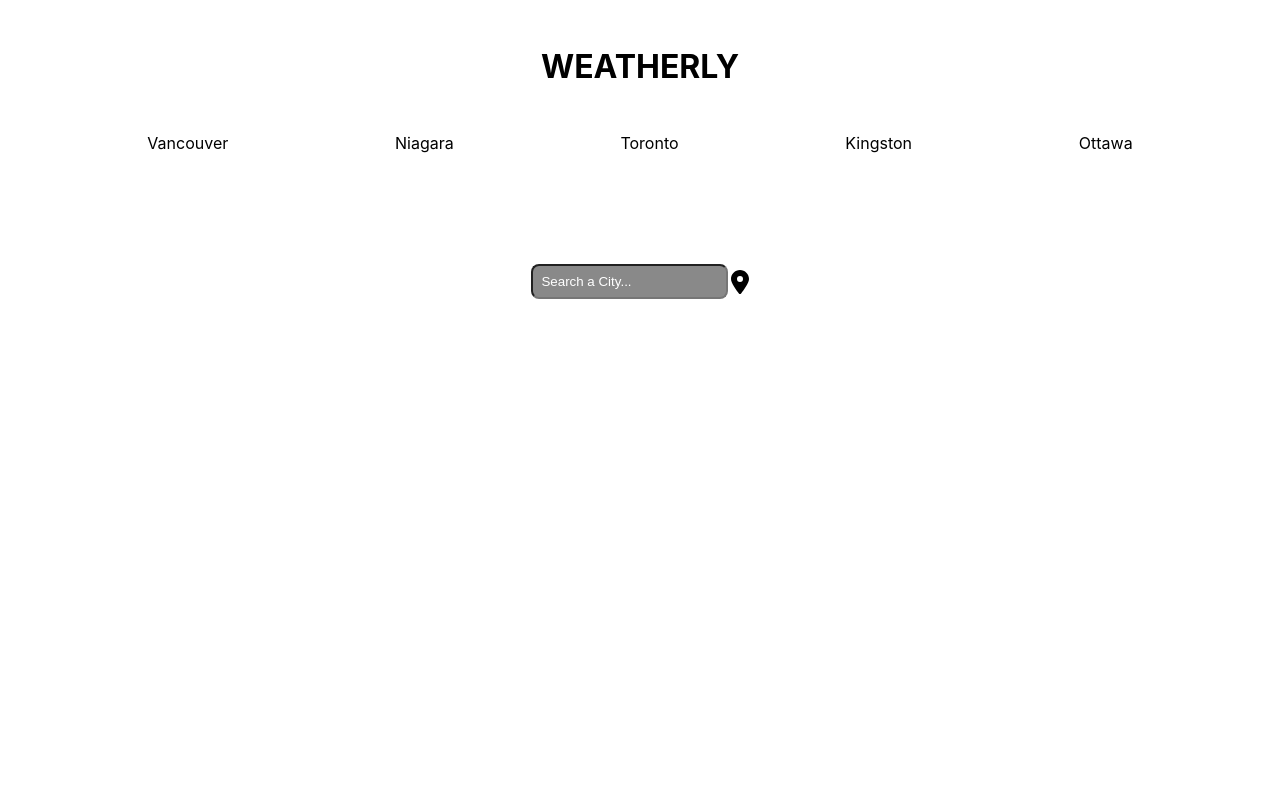
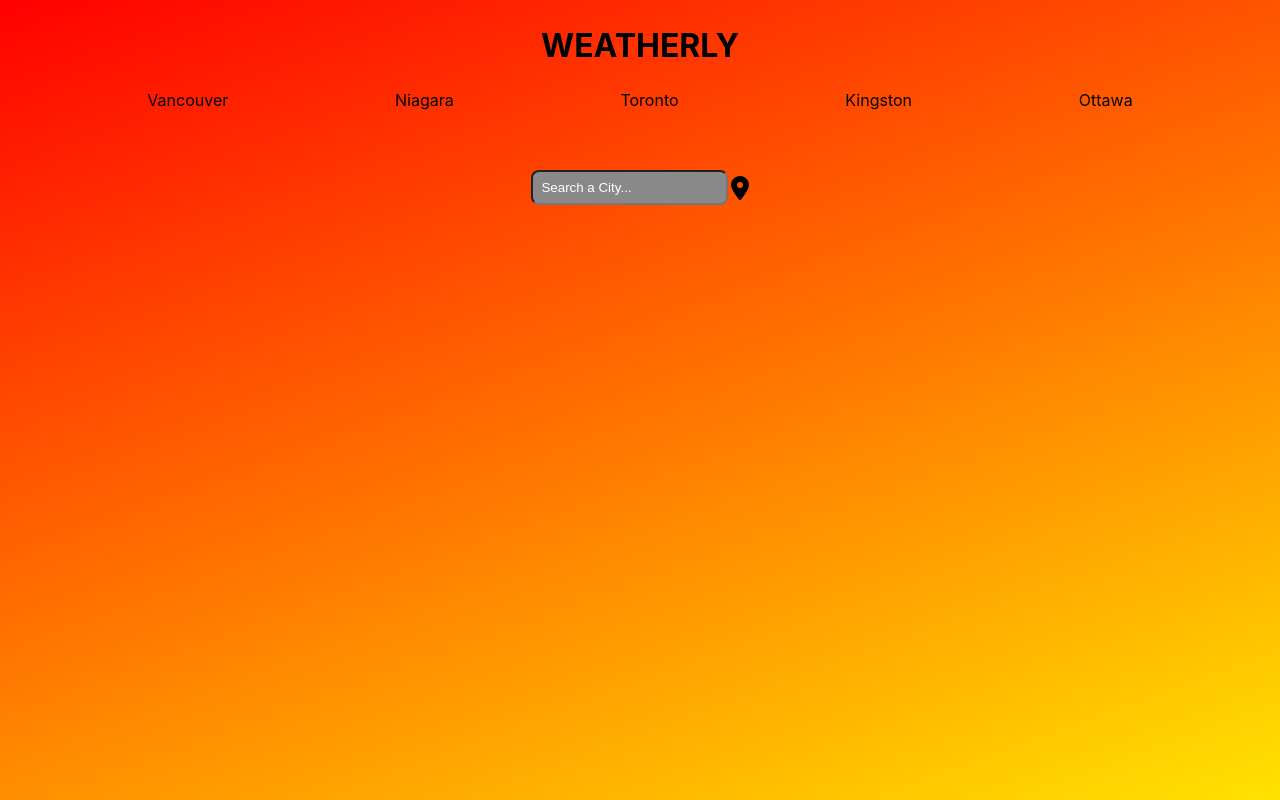
Before and after one commit to JubzCodes/Weatherly, a React (Create React App) app: page / in a window 1280 px wide. Shown: the top 800 px of the page. Built offline with nearby package versions, Linux system fonts and the light colour scheme; no server answers.

Commit message:
add condition background color

```diff
--- a/src/App.css
+++ b/src/App.css
@@ -1,6 +1,17 @@
+* {
+  box-sizing: border-box;
+  margin: 0;
+  padding: 0;
+}
+
 .App {
   text-align: center;
+  height: 120vh;
+  background-position: center;
+  background-repeat: no-repeat;
+  background-size: cover;
 }
+
 
 .search {
   display: flex;
--- a/src/App.js
+++ b/src/App.js
@@ -8,6 +8,7 @@ import HourlyForecast from './components/HourlyForecast';
 import DailyForecast from './components/DailyForecast';
 import { useEffect, useState } from 'react';
 import getFormattedWeather from './helpers';
+
 
 function App() {
 
@@ -33,8 +34,19 @@ function App() {
   }, [query, units])
 
 
+  const max = units === "metric" ? 20 : 60;
+
   return (
-    <div className="App">
+    <div
+      className="App"
+      style={
+        weather && weather.temp <= max
+          ? {
+              backgroundImage: "linear-gradient(160deg, #045DE9, #09C6F9)",
+            }
+          : { backgroundImage: "linear-gradient(160deg, red, yellow)" }
+      }
+    >
       <h1 className="title">WEATHERLY</h1>
       <div className="links">
         <span onClick={() => setQuery({ q: "vancouver" })}>Vancouver</span>
@@ -45,7 +57,7 @@ function App() {
       </div>
       <div className="search-and-city">
         <div className="search-time">
-          <Search setQuery={setQuery}/>
+          <Search setQuery={setQuery} />
           {weather && <DateAndTime weather={weather} />}
         </div>
         {weather && (
```
